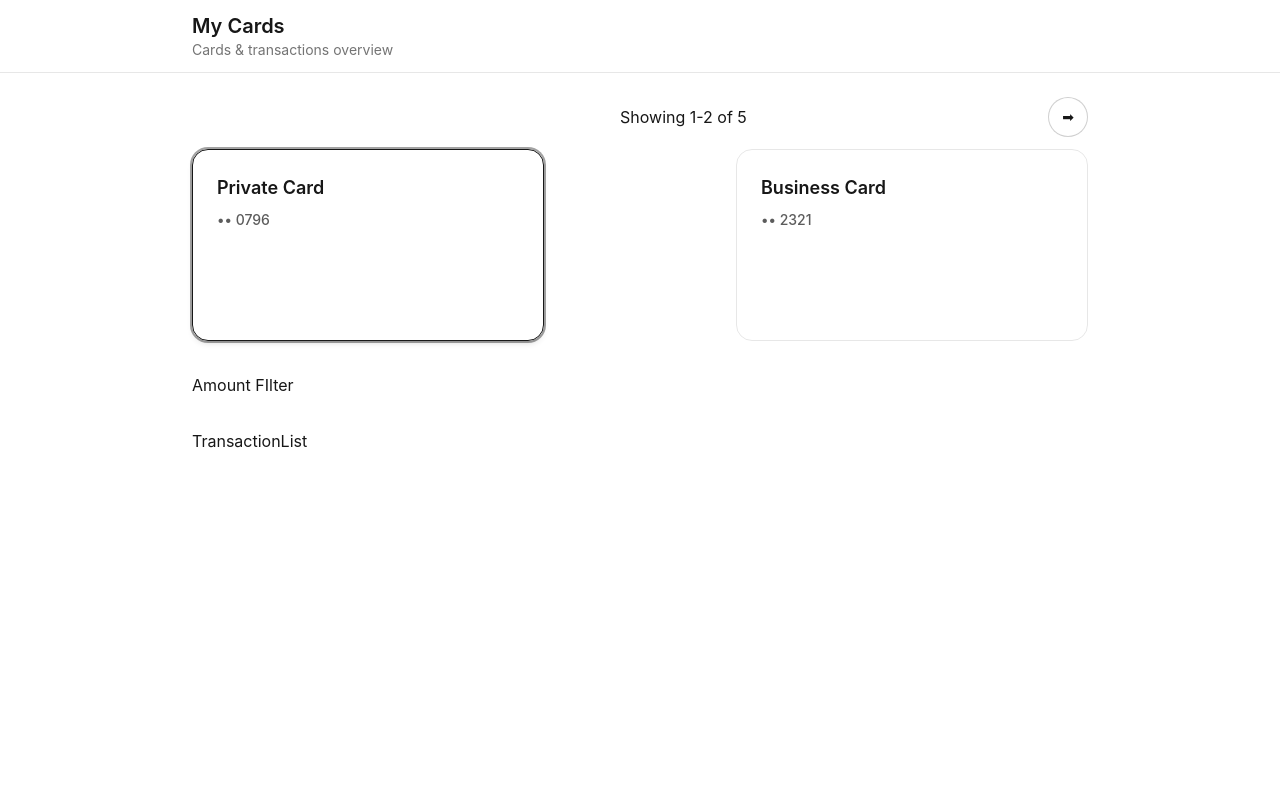
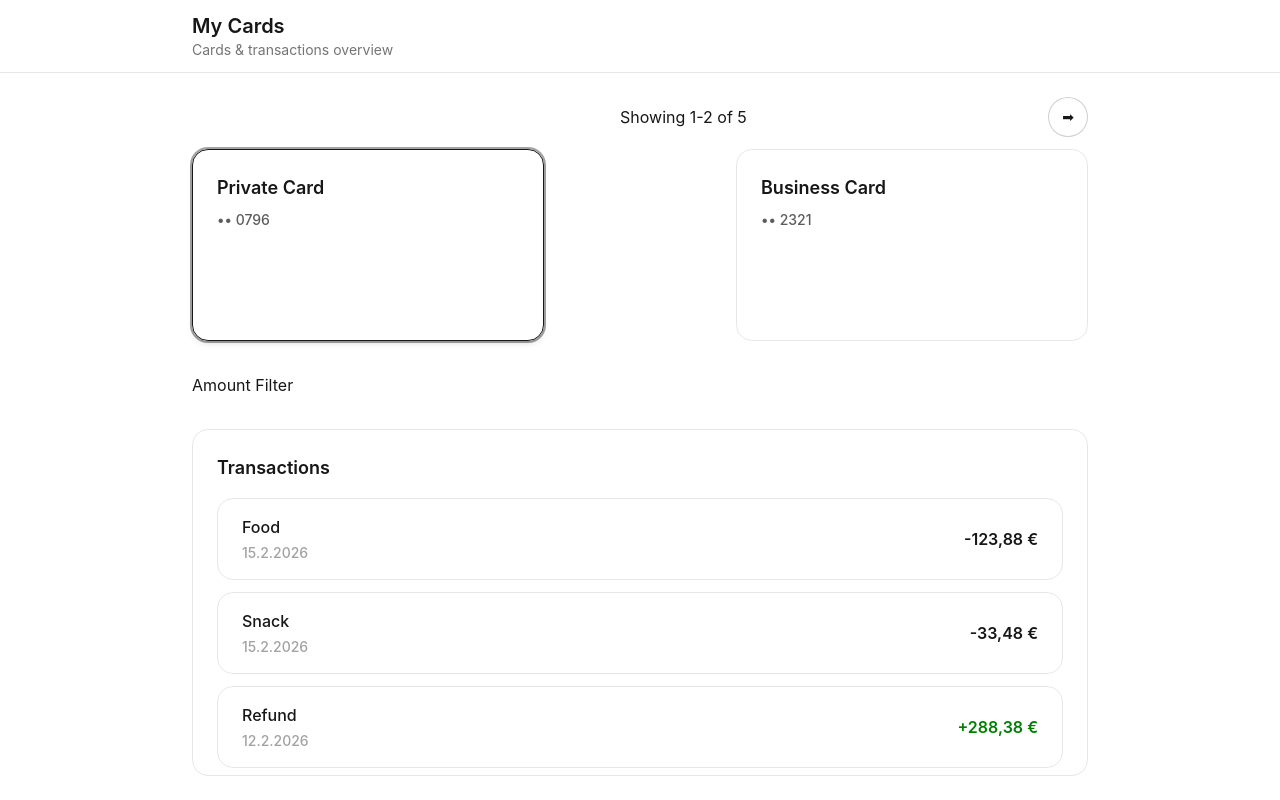
Before and after one commit to sujaymohithe/my-cards, a React (Vite) app: page / in a window 1280 px wide. Built offline with nearby package versions, Linux system fonts and the light colour scheme.

Commit message:
feat: implement transactions overview section

```diff
--- a/src/App.tsx
+++ b/src/App.tsx
@@ -1,5 +1,5 @@
-import { Header } from "./components/header";
-import { Dashboard } from "./pages/Dashboard";
+import { Header } from "@/components/header";
+import { Dashboard } from "@/pages/Dashboard";
 
 /**
  * The main application component.
--- a/src/components/cards/CardItem.tsx
+++ b/src/components/cards/CardItem.tsx
@@ -18,7 +18,7 @@ interface CardItemProps {
  * @returns A JSX element representing the card item
  */
 export function CardItem({ card, selected, onSelect }: CardItemProps) {
-  const bgClass = `bg-card-${card.type}`; //Tailwind utility
+  const bgClass = `bg-card-${card.type}`; //Custom Tailwind utility
 
   return (
     <Button
--- /dev/null
+++ b/src/components/transactions/TransactionItem.tsx
@@ -0,0 +1,50 @@
+import type { CardType, Transaction } from "@/domain/types";
+import { cn } from "@/lib";
+import { formatCurrency } from "@/utils";
+
+interface TransactionItemProps {
+  tx: Transaction;
+  cardType: CardType;
+}
+
+/**
+ * A component to render a single transaction item.
+ * It displays the transaction description, date, and amount.
+ * The background color is determined by the card type.
+ * The amount is formatted as currency and the sign is determined by the transaction type (credit/debit).
+ * @param {TransactionItemProps} props - The props for the component
+ * @returns A JSX element representing the transaction item
+ */
+export function TransactionItem({ tx, cardType }: TransactionItemProps) {
+  const bgClass = `bg-card-${cardType}`; // Custom Tailwind utility
+
+  const formattedAmount = formatCurrency(tx.amount);
+  const isCredit = tx.type === "credit";
+
+  return (
+    <div
+      className={cn(
+        "border-foreground/10 flex items-center justify-between rounded-2xl border px-6 py-4",
+        bgClass,
+      )}
+    >
+      <div className="flex flex-col space-y-1 text-base font-medium">
+        <span>{tx.description}</span>
+        <span className="text-foreground/40 text-sm">
+          {new Date(tx.date).toLocaleDateString("de-DE")}
+        </span>
+      </div>
+      <div
+        className={cn(
+          "text-base font-semibold",
+          isCredit ? "text-success" : "text-foreground",
+        )}
+      >
+        <span>
+          {isCredit ? "+" : "-"}
+          {formattedAmount}
+        </span>
+      </div>
+    </div>
+  );
+}
--- /dev/null
+++ b/src/components/transactions/TransactionList.tsx
@@ -0,0 +1,62 @@
+import type { CardType, Transaction } from "@/domain/types";
+import { TransactionItem } from "./TransactionItem";
+import { cn } from "@/lib";
+
+interface TransactionListProps {
+  transactions: Transaction[];
+  loading: boolean;
+  cardType: CardType;
+}
+
+/**
+ * A component to render a list of transactions.
+ *
+ * @param {TransactionListProps} props - The props for the component
+ * @param {Transaction[]} props.transactions - An array of `Transaction` objects
+ * @param {boolean} props.loading - A boolean indicating whether the data is being loaded
+ * @param {CardType} props.cardType - The type of the card to display the transactions for
+ *
+ * If `loading` is true, a loading message is displayed.
+ * If there are no transactions, a message indicating this is displayed.
+ * Otherwise, each transaction is rendered using a `TransactionItem` component.
+ */
+export function TransactionList({
+  transactions,
+  loading,
+  cardType,
+}: TransactionListProps) {
+  const bgClass = `bg-card-${cardType}`; //Custom Tailwind utility
+
+  if (loading) {
+    return (
+      <div className="text-foreground/70 border-foreground/10 flex flex-1 items-center justify-center rounded-2xl border">
+        Loading transactions…
+      </div>
+    );
+  }
+
+  return (
+    <div className="border-foreground/10 flex-1 overflow-y-auto scroll-smooth rounded-2xl border p-4 sm:p-6">
+      <h3 className="text-foreground mb-4 text-lg font-semibold">
+        Transactions
+      </h3>
+
+      {!transactions.length ? (
+        <div
+          className={cn(
+            "flex flex-1 items-center justify-center rounded-2xl border p-4 sm:p-6",
+            bgClass,
+          )}
+        >
+          No transactions found
+        </div>
+      ) : (
+        <div className="space-y-3">
+          {transactions.map((tx) => (
+            <TransactionItem key={tx.id} tx={tx} cardType={cardType} />
+          ))}
+        </div>
+      )}
+    </div>
+  );
+}
--- /dev/null
+++ b/src/components/transactions/index.ts
@@ -0,0 +1,2 @@
+export { TransactionItem } from "./TransactionItem";
+export { TransactionList } from "./TransactionList";
--- a/src/pages/Dashboard.tsx
+++ b/src/pages/Dashboard.tsx
@@ -1,5 +1,7 @@
 import { CardCarousel } from "@/components/cards";
+import { TransactionList } from "@/components/transactions";
 import { ErrorBanner, Section } from "@/components/ui";
+import type { CardType } from "@/domain/types";
 import { useCards, useTransactions } from "@/hooks";
 import { useState } from "react";
 
@@ -23,6 +25,7 @@ export function Dashboard() {
 
   const selectedCard =
     cards.find((card) => card.id === userSelectedCardId) ?? cards[0] ?? null;
+  const selectedCardType: CardType = selectedCard?.type ?? "other";
   const selectedCardId = selectedCard?.id ?? "";
 
   const onSelectCard = (id: string) => {
@@ -30,7 +33,7 @@ export function Dashboard() {
   };
 
   const {
-    trasactions,
+    transactions,
     loading: loadingTransactions,
     error: transactionsError,
   } = useTransactions(selectedCardId);
@@ -66,12 +69,14 @@ export function Dashboard() {
         ></CardCarousel>
       </Section>
 
-      <Section className="shrink-0">Amount FIlter</Section>
+      <Section className="shrink-0">Amount Filter</Section>
 
       <Section className="flex flex-1 flex-col overflow-hidden">
-        <div className="flex-1 overflow-y-auto scroll-smooth ">
-          TransactionList
-        </div>
+        <TransactionList
+          transactions={transactions}
+          loading={loadingTransactions}
+          cardType={selectedCardType}
+        />
       </Section>
     </div>
   );
--- /dev/null
+++ b/src/utils/currency.ts
@@ -0,0 +1,12 @@
+/**
+ * Formats a given amount in euros using the German locale.
+ *
+ * @param {number} amount - The amount to format
+ * @returns {string} The formatted amount as a string
+ */
+export function formatCurrency(amount: number): string {
+  return new Intl.NumberFormat("de-DE", {
+    style: "currency",
+    currency: "EUR",
+  }).format(amount);
+}
--- a/src/utils/index.ts
+++ b/src/utils/index.ts
@@ -1 +1,2 @@
 export * from "./mapErrorToMessage";
+export * from "./currency";
```
